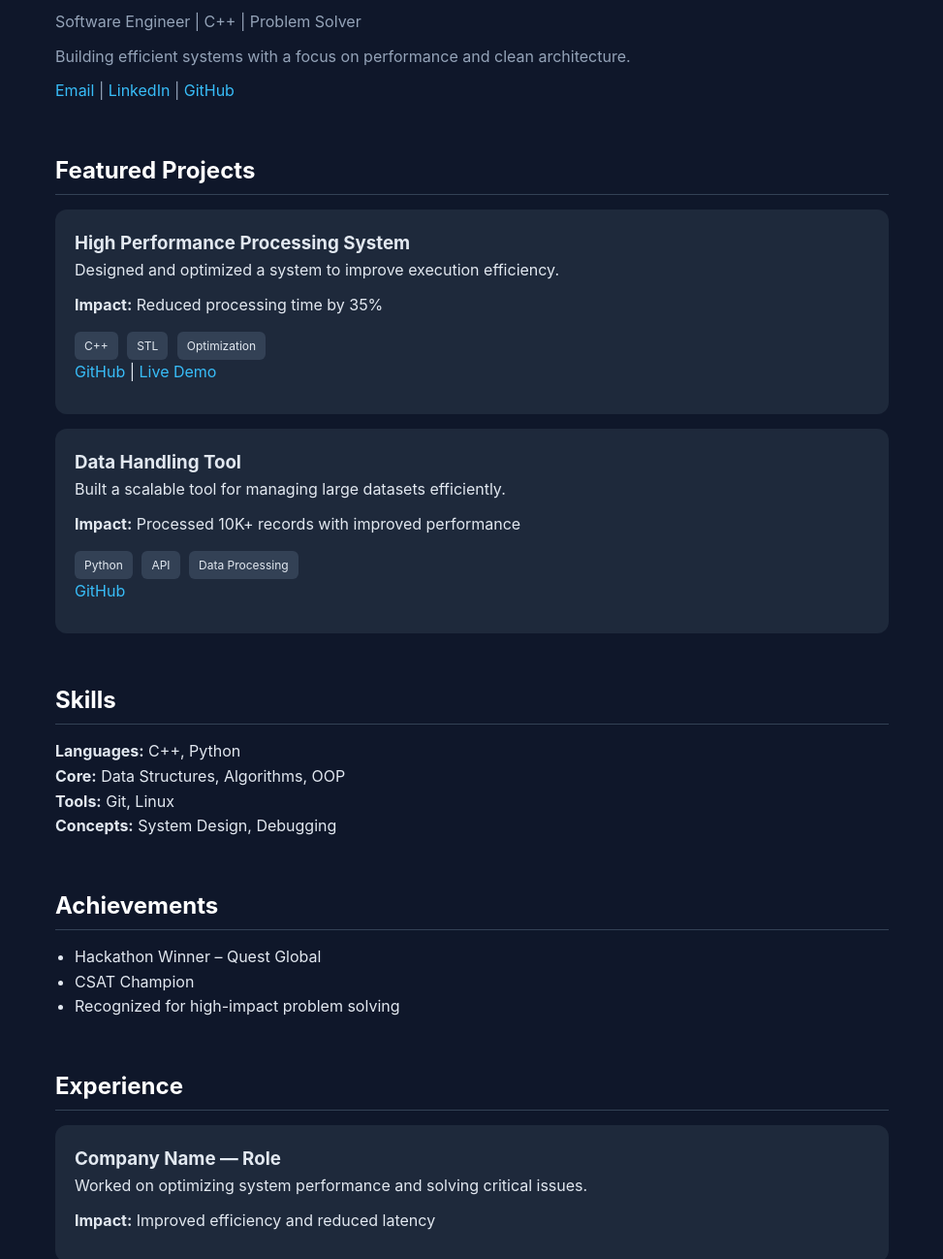
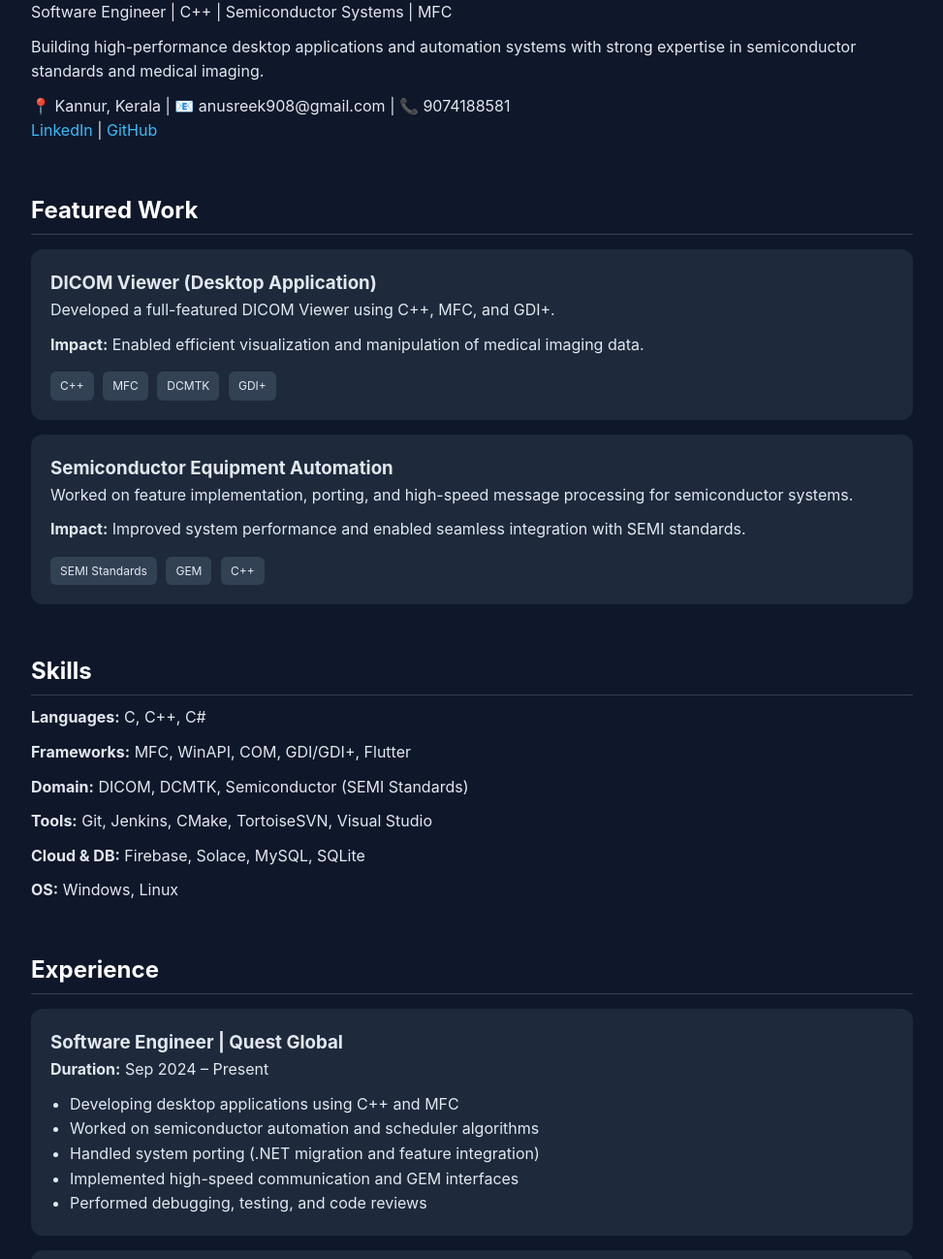
Before and after one commit to AnuTheCoder/anusree.github.io, a plain HTML site: page index.html in a window 1280 px wide. Shown: the part 104-1402 px from the top of the page at 97% size, without its empty margins (153-1126 px from the left). Drawn offline with Linux system fonts and the light colour scheme.

Commit message:
Updated details

```diff
--- a/index.html
+++ b/index.html
@@ -3,16 +3,12 @@
 <head>
   <meta charset="UTF-8">
   <meta name="viewport" content="width=device-width, initial-scale=1.0">
-  <title>Your Name | Portfolio</title>
+  <title>Anusree Jnanakrishnan | Portfolio</title>
 
-  <meta name="description" content="Portfolio of Your Name, Software Engineer specializing in C++, problem solving, and efficient systems.">
+  <meta name="description" content="Portfolio of Anusree Jnanakrishnan, Software Engineer specializing in C++, MFC, Semiconductor automation, and high-performance systems.">
 
   <style>
-    * {
-      margin: 0;
-      padding: 0;
-      box-sizing: border-box;
-    }
+    * { margin: 0; padding: 0; box-sizing: border-box; }
 
     body {
       font-family: -apple-system, BlinkMacSystemFont, "Segoe UI", Roboto, sans-serif;
@@ -22,52 +18,35 @@
     }
 
     .container {
-      max-width: 900px;
+      max-width: 950px;
       margin: auto;
       padding: 40px 20px;
     }
 
-    h1 {
-      font-size: 2.5rem;
-      margin-bottom: 10px;
-      color: #fff;
-    }
-
+    h1 { font-size: 2.5rem; color: #fff; }
     h2 {
       font-size: 1.5rem;
-      margin-bottom: 15px;
+      margin-bottom: 10px;
       color: #fff;
       border-bottom: 1px solid #334155;
       padding-bottom: 5px;
     }
 
-    p {
-      margin-bottom: 10px;
-    }
+    p { margin-bottom: 10px; }
+    a { color: #38bdf8; text-decoration: none; }
 
-    a {
-      color: #38bdf8;
-      text-decoration: none;
-    }
-
-    a:hover {
-      text-decoration: underline;
-    }
-
-    .section {
-      margin-bottom: 50px;
-    }
+    .section { margin-bottom: 50px; }
 
     .card {
       background: #1e293b;
       padding: 20px;
       border-radius: 12px;
       margin-top: 15px;
-      transition: transform 0.3s ease, box-shadow 0.3s ease;
+      transition: 0.3s;
     }
 
     .card:hover {
-      transform: translateY(-6px);
+      transform: translateY(-5px);
       box-shadow: 0 10px 25px rgba(0,0,0,0.3);
     }
 
@@ -80,30 +59,13 @@
       font-size: 12px;
     }
 
-    .grid {
-      display: grid;
-      gap: 15px;
-    }
-
-    .hero p {
-      color: #94a3b8;
-    }
-
-    ul {
-      padding-left: 20px;
-    }
+    ul { padding-left: 20px; }
 
     footer {
       text-align: center;
       margin-top: 40px;
       color: #64748b;
       font-size: 14px;
-    }
-
-    @media (max-width: 600px) {
-      h1 {
-        font-size: 2rem;
-      }
     }
   </style>
 </head>
@@ -113,47 +75,44 @@
 <div class="container">
 
   <!-- HERO -->
-  <section class="section hero">
-    <h1>Your Name</h1>
-    <p>Software Engineer | C++ | Problem Solver</p>
-    <p>Building efficient systems with a focus on performance and clean architecture.</p>
+  <section class="section">
+    <h1>Anusree Jnanakrishnan</h1>
+    <p>Software Engineer | C++ | Semiconductor Systems | MFC</p>
+    <p>Building high-performance desktop applications and automation systems with strong expertise in semiconductor standards and medical imaging.</p>
     <p>
-      <a href="#">Email</a> |
-      <a href="#">LinkedIn</a> |
-      <a href="#">GitHub</a>
+      📍 Kannur, Kerala |
+      📧 anusreek908@gmail.com |
+      📞 9074188581 <br>
+      <a href="https://www.linkedin.com/in/anusree-jnanakrishnan-7b346a191" target="_blank">LinkedIn</a> |
+      <a href="https://github.com/AnuTheCoder" target="_blank">GitHub</a>
     </p>
   </section>
 
   <!-- PROJECTS -->
   <section class="section">
-    <h2>Featured Projects</h2>
+    <h2>Featured Work</h2>
 
     <div class="card">
-      <h3>High Performance Processing System</h3>
-      <p>Designed and optimized a system to improve execution efficiency.</p>
-      <p><strong>Impact:</strong> Reduced processing time by 35%</p>
+      <h3>DICOM Viewer (Desktop Application)</h3>
+      <p>Developed a full-featured DICOM Viewer using C++, MFC, and GDI+.</p>
+      <p><strong>Impact:</strong> Enabled efficient visualization and manipulation of medical imaging data.</p>
       <div>
         <span class="tag">C++</span>
-        <span class="tag">STL</span>
-        <span class="tag">Optimization</span>
+        <span class="tag">MFC</span>
+        <span class="tag">DCMTK</span>
+        <span class="tag">GDI+</span>
       </div>
-      <p>
-        <a href="#">GitHub</a> | <a href="#">Live Demo</a>
-      </p>
     </div>
 
     <div class="card">
-      <h3>Data Handling Tool</h3>
-      <p>Built a scalable tool for managing large datasets efficiently.</p>
-      <p><strong>Impact:</strong> Processed 10K+ records with improved performance</p>
+      <h3>Semiconductor Equipment Automation</h3>
+      <p>Worked on feature implementation, porting, and high-speed message processing for semiconductor systems.</p>
+      <p><strong>Impact:</strong> Improved system performance and enabled seamless integration with SEMI standards.</p>
       <div>
-        <span class="tag">Python</span>
-        <span class="tag">API</span>
-        <span class="tag">Data Processing</span>
+        <span class="tag">SEMI Standards</span>
+        <span class="tag">GEM</span>
+        <span class="tag">C++</span>
       </div>
-      <p>
-        <a href="#">GitHub</a>
-      </p>
     </div>
 
   </section>
@@ -161,56 +120,71 @@
   <!-- SKILLS -->
   <section class="section">
     <h2>Skills</h2>
-    <p>
-      <strong>Languages:</strong> C++, Python<br>
-      <strong>Core:</strong> Data Structures, Algorithms, OOP<br>
-      <strong>Tools:</strong> Git, Linux<br>
-      <strong>Concepts:</strong> System Design, Debugging
-    </p>
+    <p><strong>Languages:</strong> C, C++, C#</p>
+    <p><strong>Frameworks:</strong> MFC, WinAPI, COM, GDI/GDI+, Flutter</p>
+    <p><strong>Domain:</strong> DICOM, DCMTK, Semiconductor (SEMI Standards)</p>
+    <p><strong>Tools:</strong> Git, Jenkins, CMake, TortoiseSVN, Visual Studio</p>
+    <p><strong>Cloud & DB:</strong> Firebase, Solace, MySQL, SQLite</p>
+    <p><strong>OS:</strong> Windows, Linux</p>
+  </section>
+
+  <!-- EXPERIENCE -->
+  <section class="section">
+    <h2>Experience</h2>
+
+    <div class="card">
+      <h3>Software Engineer | Quest Global</h3>
+      <p><strong>Duration:</strong> Sep 2024 – Present</p>
+      <ul>
+        <li>Developing desktop applications using C++ and MFC</li>
+        <li>Worked on semiconductor automation and scheduler algorithms</li>
+        <li>Handled system porting (.NET migration and feature integration)</li>
+        <li>Implemented high-speed communication and GEM interfaces</li>
+        <li>Performed debugging, testing, and code reviews</li>
+      </ul>
+    </div>
+
+    <div class="card">
+      <h3>Assistant System Engineer | TCS</h3>
+      <p><strong>Duration:</strong> Nov 2022 – Mar 2024</p>
+      <ul>
+        <li>Worked as C++ backend developer for Bombay Stock Exchange</li>
+        <li>Implemented real-time logging using Solace</li>
+        <li>Used Jenkins and CMake for build and deployment</li>
+        <li>Mentored junior developers and improved code quality</li>
+      </ul>
+    </div>
+
   </section>
 
   <!-- ACHIEVEMENTS -->
   <section class="section">
     <h2>Achievements</h2>
     <ul>
-      <li>Hackathon Winner – Quest Global</li>
-      <li>CSAT Champion</li>
-      <li>Recognized for high-impact problem solving</li>
+      <li>Hackathon Winner – Quest Global (2026)</li>
+      <li>On the Fly Award – Quest Global</li>
+      <li>CSAT Champion (10/10 Customer Feedback)</li>
+      <li>UGC NET Qualified (2024)</li>
+      <li>Best Team Award – TCS</li>
     </ul>
   </section>
 
-  <!-- EXPERIENCE -->
+  <!-- EDUCATION -->
   <section class="section">
-    <h2>Experience</h2>
-    <div class="card">
-      <h3>Company Name — Role</h3>
-      <p>Worked on optimizing system performance and solving critical issues.</p>
-      <p><strong>Impact:</strong> Improved efficiency and reduced latency</p>
-    </div>
-  </section>
-
-  <!-- CASE STUDY -->
-  <section class="section">
-    <h2>Case Study</h2>
-    <div class="card">
-      <p><strong>Problem:</strong> System had high execution delay.</p>
-      <p><strong>Approach:</strong> Optimized algorithms and reduced redundancy.</p>
-      <p><strong>Result:</strong> Execution time improved by 40%.</p>
-    </div>
+    <h2>Education</h2>
+    <p><strong>MCA</strong> – Govt Engineering College Thrissur (9.07)</p>
+    <p><strong>BSc Physics</strong> – Kannur University (87.38%)</p>
   </section>
 
   <!-- CONTACT -->
   <section class="section">
     <h2>Contact</h2>
-    <p>Email: yourmail@gmail.com</p>
-    <p>
-      <a href="#">LinkedIn</a> |
-      <a href="#">GitHub</a>
-    </p>
+    <p>Email: anusreek908@gmail.com</p>
+    <p>Phone: 9074188581</p>
   </section>
 
   <footer>
-    © 2026 Your Name — Built with simplicity and precision
+    © 2026 Anusree Jnanakrishnan — Built with precision
   </footer>
 
 </div>
```
